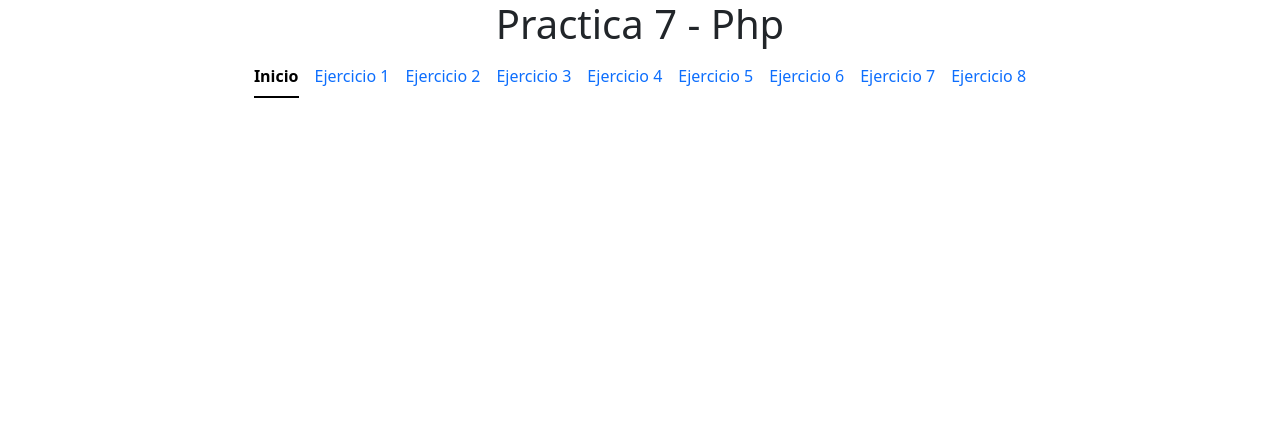
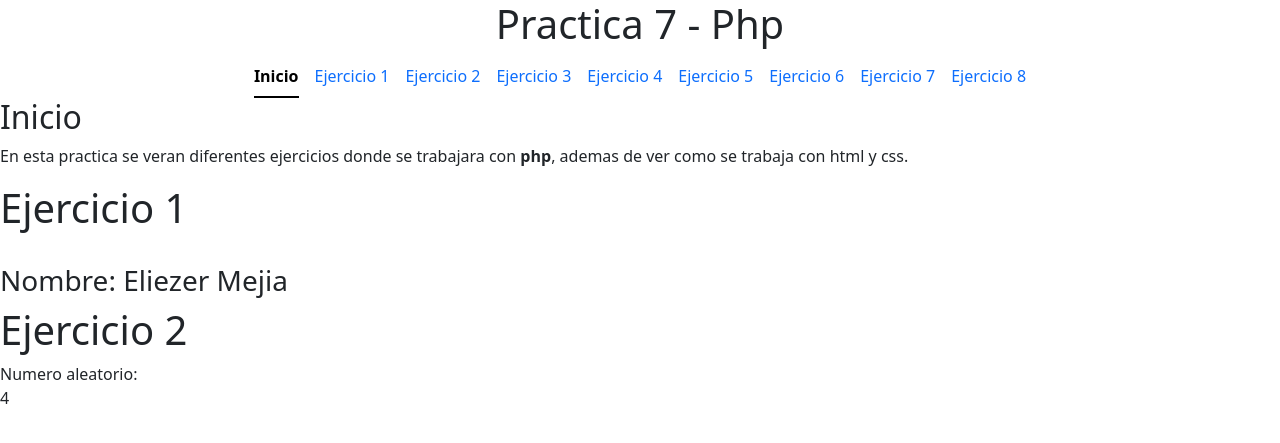
Before and after one commit to EliezerMejia17/Ejercicios_con_Php, a PHP site: page / in a window 1280 px wide. Shown: the top 443 px of the page. Run offline with PHP 8.4, Linux system fonts and the light colour scheme.

Commit message:
Agregar Ejercicios 1 y 2

```diff
--- a/index.php
+++ b/index.php
@@ -40,6 +40,28 @@
       </li>
     </ul>
 
+    <div id="inicio" class="section-container">
+        <h2>Inicio</h2>
+        <p>En esta practica se veran diferentes ejercicios donde se trabajara con <b>php</b>, ademas de ver como se trabaja con html y css.</p></p>
+    </div>
+
+    <div id="ejercicio1" class="section-container">
+      <h1>Ejercicio  1</h1></br>
+       <?php
+      $nombre = "Eliezer";
+      $apellido = "Mejia";
+        ?>
+       <h3><?php echo "Nombre: " . $nombre . " " . $apellido; ?></h3>
+  </div>
+
+  <div id="ejercicio2" class="section-container">
+      <h1>Ejercicio  2</h1>
+       <?php
+       $numero = rand(1, 6);
+      ?>
+      Numero aleatorio:  <div id="numero"><?php echo $numero; ?></div>
+  </div>
+
 
 
 
```
